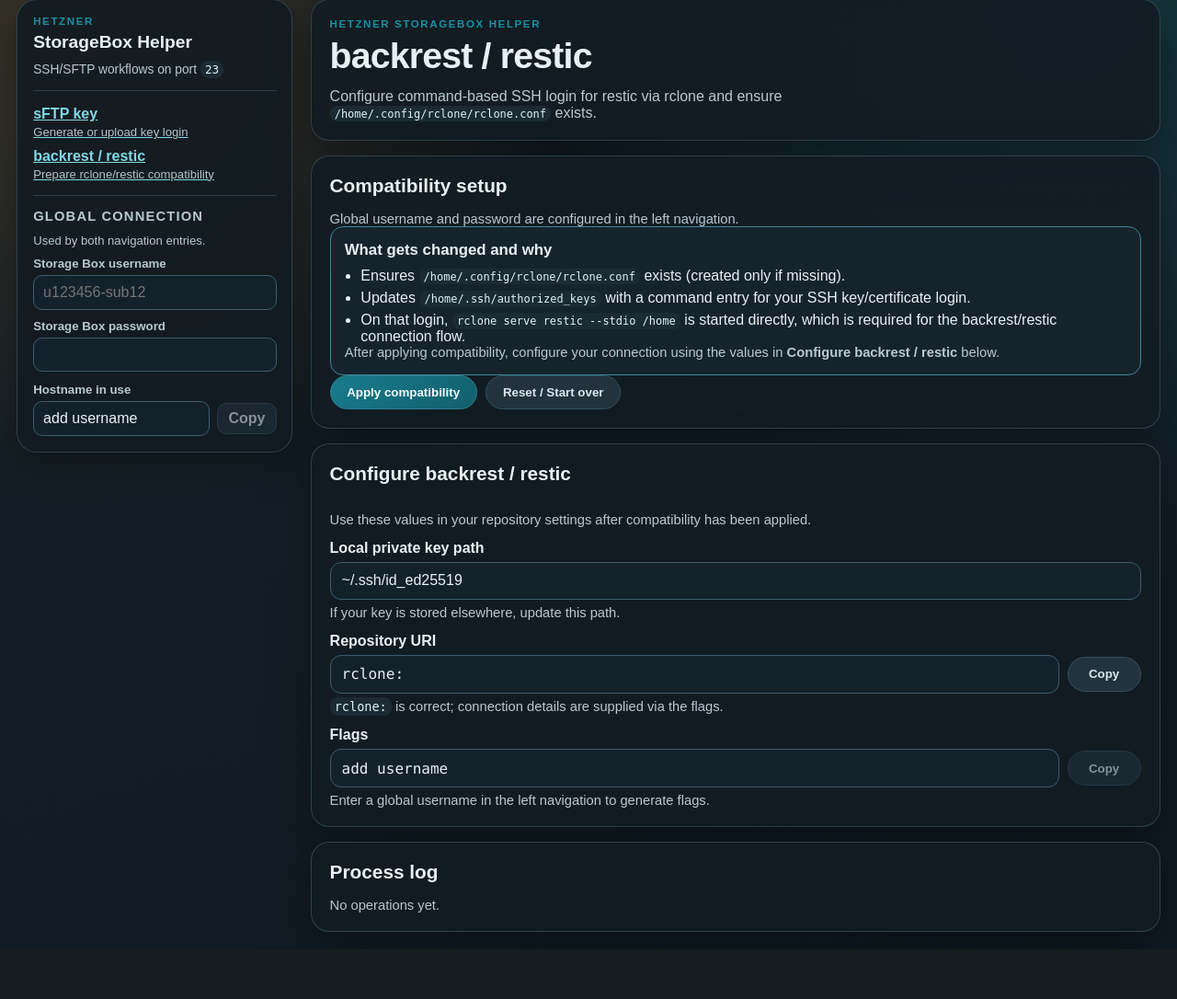
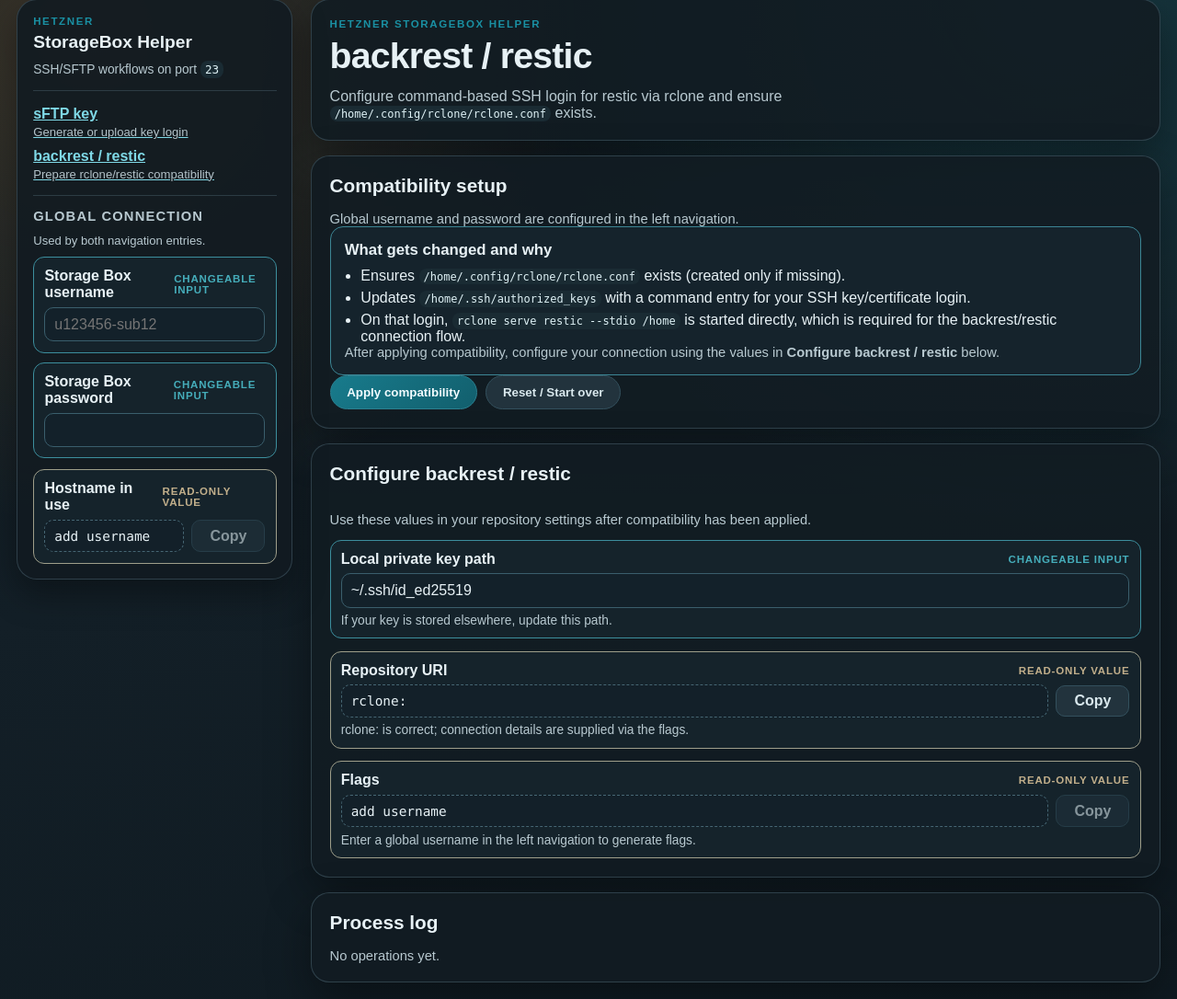
Before and after one commit to ruepp-jenkins/storagebox-privatekey, an ASP.NET Core app: page /backrest-restic in a window 1280 px wide. Shown: the part 19-1105 px from the top of the page at 92% size. Before the commit the page ends 1037 px from the top, so only its background shows below. Run offline with ASP.NET Core 8, Linux system fonts and the light colour scheme; style sheets or scripts are compiled from the project's sources.

Commit message:
try new input and text layouts

```diff
--- /dev/null
+++ b/StorageBoxKeyTool.Client/Components/EditableInputBox.razor
@@ -0,0 +1,51 @@
+<div class="value-box editable-box">
+    <div class="value-box-header">
+        <label for="@Id">@Label</label>
+        <span class="value-badge">Changeable input</span>
+    </div>
+
+    <input
+        id="@Id"
+        type="@Type"
+        class="value-input"
+        value="@Value"
+        @oninput="HandleInput"
+        autocomplete="@Autocomplete"
+        placeholder="@Placeholder" />
+
+    @if (!string.IsNullOrWhiteSpace(Hint))
+    {
+        <p class="value-hint">@Hint</p>
+    }
+</div>
+
+@code {
+    [Parameter]
+    public required string Id { get; set; }
+
+    [Parameter]
+    public required string Label { get; set; }
+
+    [Parameter]
+    public required string Value { get; set; }
+
+    [Parameter]
+    public EventCallback<string> ValueChanged { get; set; }
+
+    [Parameter]
+    public string Type { get; set; } = "text";
+
+    [Parameter]
+    public string? Placeholder { get; set; }
+
+    [Parameter]
+    public string? Autocomplete { get; set; }
+
+    [Parameter]
+    public string? Hint { get; set; }
+
+    private async Task HandleInput(ChangeEventArgs eventArgs)
+    {
+        await ValueChanged.InvokeAsync(eventArgs.Value?.ToString() ?? string.Empty);
+    }
+}
--- /dev/null
+++ b/StorageBoxKeyTool.Client/Components/EditableInputBox.razor.css
@@ -0,0 +1,57 @@
+.value-box {
+    display: grid;
+    gap: 0.4rem;
+    padding: 0.7rem;
+    border-radius: 12px;
+    border: 1px solid var(--field-border);
+    background: color-mix(in oklab, var(--surface-soft) 90%, #101820);
+}
+
+.editable-box {
+    border-color: color-mix(in oklab, var(--accent) 48%, var(--field-border));
+}
+
+.value-box-header {
+    display: flex;
+    justify-content: space-between;
+    align-items: center;
+    gap: 0.6rem;
+}
+
+.value-box-header label {
+    font-weight: 600;
+}
+
+.value-badge {
+    font-size: 0.72rem;
+    text-transform: uppercase;
+    letter-spacing: 0.07em;
+    color: color-mix(in oklab, var(--accent) 74%, white 8%);
+    font-weight: 700;
+}
+
+.value-input,
+.value-input:focus {
+    font: inherit;
+}
+
+.value-input {
+    width: 100%;
+    border: 1px solid var(--field-border);
+    border-radius: 10px;
+    background: var(--field-bg);
+    color: var(--text-main);
+    padding: 0.55rem 0.62rem;
+    box-sizing: border-box;
+}
+
+.value-input:focus {
+    outline: 2px solid var(--focus-ring);
+    border-color: var(--accent);
+}
+
+.value-hint {
+    margin: 0;
+    font-size: 0.86rem;
+    color: var(--text-soft);
+}
--- /dev/null
+++ b/StorageBoxKeyTool.Client/Components/ReadOnlyCopyBox.razor
@@ -0,0 +1,69 @@
+@inject IJSRuntime JsRuntime
+
+<div class="value-box readonly-box">
+    <div class="value-box-header">
+        <span class="value-label">@Label</span>
+        <span class="value-badge">Read-only value</span>
+    </div>
+
+    <div class="value-row">
+        <div class="value-display @(Monospace ? "mono" : string.Empty)" title="@DisplayValue">@DisplayValue</div>
+        <button type="button" class="copy-btn" @onclick="CopyAsync" disabled="@(!CanCopyValue)">Copy</button>
+    </div>
+
+    @if (!string.IsNullOrWhiteSpace(Hint))
+    {
+        <p class="value-hint">@Hint</p>
+    }
+
+    @if (!string.IsNullOrWhiteSpace(_feedback))
+    {
+        <p class="value-feedback">@_feedback</p>
+    }
+</div>
+
+@code {
+    private string? _feedback;
+
+    [Parameter]
+    public required string Label { get; set; }
+
+    [Parameter]
+    public string Value { get; set; } = string.Empty;
+
+    [Parameter]
+    public bool CanCopy { get; set; } = true;
+
+    [Parameter]
+    public string EmptyDisplay { get; set; } = "not available";
+
+    [Parameter]
+    public bool Monospace { get; set; } = true;
+
+    [Parameter]
+    public string? Hint { get; set; }
+
+    private string DisplayValue => string.IsNullOrWhiteSpace(Value)
+        ? EmptyDisplay
+        : Value;
+
+    private bool CanCopyValue => CanCopy && !string.IsNullOrWhiteSpace(Value);
+
+    private async Task CopyAsync()
+    {
+        if (!CanCopyValue)
+        {
+            return;
+        }
+
+        try
+        {
+            await JsRuntime.InvokeVoidAsync("storageBoxKeyTool.copyText", Value);
+            _feedback = "Copied.";
+        }
+        catch (JSException)
+        {
+            _feedback = "Copy failed in this browser context. Please copy manually.";
+        }
+    }
+}
--- /dev/null
+++ b/StorageBoxKeyTool.Client/Components/ReadOnlyCopyBox.razor.css
@@ -0,0 +1,95 @@
+.value-box {
+    display: grid;
+    gap: 0.4rem;
+    padding: 0.7rem;
+    border-radius: 12px;
+    border: 1px solid var(--field-border);
+    background: color-mix(in oklab, var(--surface-soft) 90%, #101820);
+}
+
+.readonly-box {
+    border-color: color-mix(in oklab, var(--warning) 54%, var(--field-border));
+}
+
+.value-box-header {
+    display: flex;
+    justify-content: space-between;
+    align-items: center;
+    gap: 0.6rem;
+}
+
+.value-label {
+    font-weight: 600;
+}
+
+.value-badge {
+    font-size: 0.72rem;
+    text-transform: uppercase;
+    letter-spacing: 0.07em;
+    color: color-mix(in oklab, var(--warning) 68%, white 8%);
+    font-weight: 700;
+}
+
+.value-row {
+    display: grid;
+    grid-template-columns: minmax(0, 1fr) auto;
+    gap: 0.5rem;
+    align-items: center;
+}
+
+.value-display {
+    width: 100%;
+    border: 1px dashed color-mix(in oklab, var(--field-border) 88%, white 8%);
+    border-radius: 10px;
+    background: color-mix(in oklab, var(--field-bg) 92%, #111820);
+    color: var(--text-main);
+    padding: 0.55rem 0.62rem;
+    box-sizing: border-box;
+    white-space: pre-wrap;
+    overflow-wrap: anywhere;
+    user-select: all;
+}
+
+.value-display.mono {
+    font-family: ui-monospace, SFMono-Regular, Menlo, Consolas, "Liberation Mono", monospace;
+    font-size: 0.9rem;
+}
+
+.copy-btn {
+    border: 1px solid #33505d;
+    border-radius: 10px;
+    background: #22333d;
+    color: #d9e8ed;
+    padding: 0.45rem 0.7rem;
+    font: inherit;
+    font-weight: 600;
+    cursor: pointer;
+    min-width: 5rem;
+}
+
+.copy-btn:hover:enabled {
+    background: #2a3e48;
+}
+
+.copy-btn:disabled {
+    opacity: 0.58;
+    cursor: not-allowed;
+}
+
+.value-hint {
+    margin: 0;
+    font-size: 0.86rem;
+    color: var(--text-soft);
+}
+
+.value-feedback {
+    margin: 0;
+    color: var(--success);
+    font-size: 0.86rem;
+}
+
+@media (max-width: 860px) {
+    .value-row {
+        grid-template-columns: 1fr;
+    }
+}
--- a/StorageBoxKeyTool.Client/Layout/MainLayout.razor
+++ b/StorageBoxKeyTool.Client/Layout/MainLayout.razor
@@ -4,7 +4,6 @@
 @inject StorageBoxConnectionState ConnectionState
 @inject StorageBoxApiClient ApiClient
 @inject NavigationManager Navigation
-@inject IJSRuntime JsRuntime
 
 @if (_showNonLocalHostWarning)
 {
@@ -41,39 +40,24 @@
             <h2>Global connection</h2>
             <p class="connection-copy">Used by both navigation entries.</p>
 
-            <div class="connection-field">
-                <label for="globalUsername">Storage Box username</label>
-                <input
-                    id="globalUsername"
-                    type="text"
-                    class="nav-input"
-                    value="@ConnectionState.Username"
-                    @oninput="HandleUsernameInput"
-                    autocomplete="username"
-                    placeholder="u123456-sub12" />
-            </div>
+            <EditableInputBox
+                Id="globalUsername"
+                Label="Storage Box username"
+                Value="@ConnectionState.Username"
+                ValueChanged="HandleUsernameChanged"
+                Placeholder="u123456-sub12"
+                Autocomplete="username" />
 
-            <div class="connection-field">
-                <label for="globalPassword">Storage Box password</label>
-                <input
-                    id="globalPassword"
-                    type="password"
-                    class="nav-input"
-                    value="@ConnectionState.Password"
-                    @oninput="HandlePasswordInput"
-                    autocomplete="current-password" />
-            </div>
+            <EditableInputBox
+                Id="globalPassword"
+                Label="Storage Box password"
+                Value="@ConnectionState.Password"
+                ValueChanged="HandlePasswordChanged"
+                Type="password"
+                Autocomplete="current-password" />
 
             <div class="connection-host">
-                <span>Hostname in use</span>
-                <div class="host-copy-row">
-                    <input class="nav-input mono-input" value="@HostDisplay" readonly onclick="this.select()" />
-                    <button type="button" class="copy-host-btn" @onclick="CopyHostAsync" disabled="@(!CanCopyHost)">Copy</button>
-                </div>
-                @if (!string.IsNullOrWhiteSpace(_hostCopyFeedback))
-                {
-                    <p class="connection-copy-feedback">@_hostCopyFeedback</p>
-                }
+                <ReadOnlyCopyBox Label="Hostname in use" Value="@DerivedHost" EmptyDisplay="add username" CanCopy="@CanCopyHost" />
             </div>
         </section>
     </aside>
@@ -86,7 +70,6 @@
 @code {
     private bool _showNonLocalHostWarning;
     private string _currentHost = string.Empty;
-    private string? _hostCopyFeedback;
 
     protected override async Task OnInitializedAsync()
     {
@@ -165,33 +148,16 @@
         return false;
     }
 
-    private void HandleUsernameInput(ChangeEventArgs eventArgs)
+    private Task HandleUsernameChanged(string value)
     {
-        ConnectionState.Username = eventArgs.Value?.ToString() ?? string.Empty;
-        _hostCopyFeedback = null;
+        ConnectionState.Username = value;
+        return Task.CompletedTask;
     }
 
-    private void HandlePasswordInput(ChangeEventArgs eventArgs)
+    private Task HandlePasswordChanged(string value)
     {
-        ConnectionState.Password = eventArgs.Value?.ToString() ?? string.Empty;
-    }
-
-    private async Task CopyHostAsync()
-    {
-        if (!CanCopyHost)
-        {
-            return;
-        }
-
-        try
-        {
-            await JsRuntime.InvokeVoidAsync("storageBoxKeyTool.copyText", DerivedHost);
-            _hostCopyFeedback = "Hostname copied.";
-        }
-        catch (JSException)
-        {
-            _hostCopyFeedback = "Copy failed in this browser context. Please copy manually.";
-        }
+        ConnectionState.Password = value;
+        return Task.CompletedTask;
     }
 
     private string DerivedHost
@@ -207,9 +173,5 @@
         }
     }
 
-    private string HostDisplay => string.IsNullOrWhiteSpace(DerivedHost)
-        ? "add username"
-        : DerivedHost;
-
     private bool CanCopyHost => !string.IsNullOrWhiteSpace(DerivedHost);
 }
--- a/StorageBoxKeyTool.Client/Layout/MainLayout.razor.css
+++ b/StorageBoxKeyTool.Client/Layout/MainLayout.razor.css
@@ -143,83 +143,10 @@
     font-size: 0.82rem;
 }
 
-.connection-field {
-    display: grid;
-    gap: 0.3rem;
-}
-
-.connection-field label {
-    font-size: 0.83rem;
-    color: var(--text-soft);
-    font-weight: 600;
-}
-
 .connection-host {
     display: grid;
     gap: 0.3rem;
     margin-top: 0.1rem;
-}
-
-.connection-host span {
-    font-size: 0.83rem;
-    color: var(--text-soft);
-    font-weight: 600;
-}
-
-.host-copy-row {
-    display: grid;
-    grid-template-columns: minmax(0, 1fr) auto;
-    gap: 0.5rem;
-    align-items: center;
-}
-
-.mono-input {
-    font-family: ui-monospace, SFMono-Regular, Menlo, Consolas, "Liberation Mono", monospace;
-}
-
-.copy-host-btn {
-    border: 1px solid #33505d;
-    border-radius: 10px;
-    background: #22333d;
-    color: #d9e8ed;
-    padding: 0.45rem 0.7rem;
-    font: inherit;
-    font-weight: 600;
-    cursor: pointer;
-}
-
-.copy-host-btn:hover:enabled {
-    background: #2a3e48;
-}
-
-.copy-host-btn:disabled {
-    opacity: 0.58;
-    cursor: not-allowed;
-}
-
-.connection-copy-feedback {
-    margin: 0;
-    color: var(--success);
-    font-size: 0.82rem;
-}
-
-.nav-input,
-.nav-input:focus {
-    font: inherit;
-}
-
-.nav-input {
-    width: 100%;
-    border: 1px solid var(--field-border);
-    border-radius: 10px;
-    background: var(--field-bg);
-    color: var(--text-main);
-    padding: 0.55rem 0.62rem;
-}
-
-.nav-input:focus {
-    outline: 2px solid var(--focus-ring);
-    border-color: var(--accent);
 }
 
 @media (max-width: 1000px) {
@@ -244,8 +171,4 @@
     .nav-copy {
         display: none;
     }
-
-    .host-copy-row {
-        grid-template-columns: 1fr;
-    }
 }
--- a/StorageBoxKeyTool.Client/Pages/BackrestRestic.razor
+++ b/StorageBoxKeyTool.Client/Pages/BackrestRestic.razor
@@ -2,7 +2,6 @@
 @using System.Text.RegularExpressions
 @inject StorageBoxApiClient ApiClient
 @inject StorageBoxConnectionState ConnectionState
-@inject IJSRuntime JsRuntime
 @implements IDisposable
 
 <PageTitle>Hetzner StorageBox Helper - backrest / restic</PageTitle>
@@ -48,47 +47,25 @@
         <h2>Configure backrest / restic</h2>
         <p class="field-hint">Use these values in your repository settings after compatibility has been applied.</p>
 
-        <div class="value-group">
-            <label for="privateKeyPath">Local private key path</label>
-            <input
-                id="privateKeyPath"
-                type="text"
-                class="field-input"
-                value="@PrivateKeyPath"
-                @oninput="HandlePrivateKeyPathInput"
-                placeholder="~/.ssh/id_ed25519" />
-            <p class="field-hint">If your key is stored elsewhere, update this path.</p>
-        </div>
+        <EditableInputBox
+            Id="privateKeyPath"
+            Label="Local private key path"
+            Value="@PrivateKeyPath"
+            ValueChanged="HandlePrivateKeyPathChanged"
+            Placeholder="~/.ssh/id_ed25519"
+            Hint="If your key is stored elsewhere, update this path." />
 
-        <div class="value-group">
-            <label for="repositoryUri">Repository URI</label>
-            <div class="copy-row">
-                <input id="repositoryUri" class="field-input mono-input" value="@RepositoryUri" readonly onclick="this.select()" />
-                <button type="button" class="btn btn-secondary copy-btn" @onclick="CopyRepositoryUriAsync">Copy</button>
-            </div>
-            <p class="field-hint"><code>rclone:</code> is correct; connection details are supplied via the flags.</p>
-        </div>
+        <ReadOnlyCopyBox
+            Label="Repository URI"
+            Value="@RepositoryUri"
+            Hint="rclone: is correct; connection details are supplied via the flags." />
 
-        <div class="value-group">
-            <label for="resticFlags">Flags</label>
-            <div class="copy-row">
-                <input id="resticFlags" class="field-input mono-input" value="@ResticFlagsDisplay" readonly onclick="this.select()" />
-                <button type="button" class="btn btn-secondary copy-btn" @onclick="CopyResticFlagsAsync" disabled="@(!CanCopyResticFlags)">Copy</button>
-            </div>
-            @if (!CanCopyResticFlags)
-            {
-                <p class="field-hint">Enter a global username in the left navigation to generate flags.</p>
-            }
-            else
-            {
-                <p class="field-hint">Root in use: <code>@DefaultRootDirectory</code>.</p>
-            }
-        </div>
-
-        @if (!string.IsNullOrWhiteSpace(CopyFeedback))
-        {
-            <p class="copy-feedback">@CopyFeedback</p>
-        }
+        <ReadOnlyCopyBox
+            Label="Flags"
+            Value="@ResticFlags"
+            EmptyDisplay="add username"
+            CanCopy="@CanCopyResticFlags"
+            Hint="@ResticFlagsHint" />
     </section>
 
     @if (!string.IsNullOrWhiteSpace(ErrorMessage))
@@ -154,8 +131,6 @@
 
     private string? SuccessMessage { get; set; }
 
-    private string? CopyFeedback { get; set; }
-
     private string PrivateKeyPath { get; set; } = "~/.ssh/id_ed25519";
 
     private const string RepositoryUri = "rclone:";
@@ -194,11 +169,11 @@
         ? string.Empty
         : $"-o rclone.program=\"ssh -p 23 {DerivedLogin}@{DerivedHost} -i {EffectivePrivateKeyPath}\"";
 
-    private string ResticFlagsDisplay => CanCopyResticFlags
-        ? ResticFlags
-        : "add username";
+    private bool CanCopyResticFlags => !string.IsNullOrWhiteSpace(ResticFlags);
 
-    private bool CanCopyResticFlags => !string.IsNullOrWhiteSpace(ResticFlags);
+    private string ResticFlagsHint => CanCopyResticFlags
+        ? $"Root in use: {DefaultRootDirectory}."
+        : "Enter a global username in the left navigation to generate flags.";
 
     private string EffectivePrivateKeyPath => string.IsNullOrWhiteSpace(PrivateKeyPath)
         ? "~/.ssh/id_ed25519"
@@ -236,7 +211,6 @@
         IsBusy = true;
         ErrorMessage = null;
         SuccessMessage = null;
-        CopyFeedback = null;
         NeedsSftpSetup = false;
         Logs.Clear();
 
@@ -345,37 +319,10 @@
         _ = InvokeAsync(StateHasChanged);
     }
 
-    private void HandlePrivateKeyPathInput(ChangeEventArgs eventArgs)
+    private Task HandlePrivateKeyPathChanged(string value)
     {
-        PrivateKeyPath = eventArgs.Value?.ToString() ?? string.Empty;
-    }
-
-    private async Task CopyRepositoryUriAsync()
-    {
-        await CopyTextAsync(RepositoryUri, "Repository URI copied.");
-    }
-
-    private async Task CopyResticFlagsAsync()
-    {
-        if (!CanCopyResticFlags)
-        {
-            return;
-        }
-
-        await CopyTextAsync(ResticFlags, "Flags copied.");
-    }
-
-    private async Task CopyTextAsync(string value, string successMessage)
-    {
-        try
-        {
-            await JsRuntime.InvokeVoidAsync("storageBoxKeyTool.copyText", value);
-            CopyFeedback = successMessage;
-        }
-        catch (JSException)
-        {
-            CopyFeedback = "Copy failed in this browser context. Please copy manually.";
-        }
+        PrivateKeyPath = value;
+        return Task.CompletedTask;
     }
 
     public void Dispose()
@@ -389,7 +336,6 @@
         NeedsSftpSetup = false;
         ErrorMessage = null;
         SuccessMessage = null;
-        CopyFeedback = null;
         PrivateKeyPath = "~/.ssh/id_ed25519";
         Logs.Clear();
 
--- a/StorageBoxKeyTool.Client/Pages/BackrestRestic.razor.css
+++ b/StorageBoxKeyTool.Client/Pages/BackrestRestic.razor.css
@@ -148,32 +148,6 @@
     gap: 0.85rem;
 }
 
-.value-group {
-    display: grid;
-    gap: 0.4rem;
-}
-
-.copy-row {
-    display: grid;
-    grid-template-columns: minmax(0, 1fr) auto;
-    gap: 0.55rem;
-    align-items: center;
-}
-
-.mono-input {
-    font-family: ui-monospace, SFMono-Regular, Menlo, Consolas, "Liberation Mono", monospace;
-}
-
-.copy-btn {
-    min-width: 5rem;
-}
-
-.copy-feedback {
-    margin: 0;
-    color: var(--success);
-    font-size: 0.9rem;
-}
-
 .actions {
     display: flex;
     flex-wrap: wrap;
@@ -294,8 +268,4 @@
     .form-grid {
         grid-template-columns: 1fr;
     }
-
-    .copy-row {
-        grid-template-columns: 1fr;
-    }
 }
--- a/StorageBoxKeyTool.Client/_Imports.razor
+++ b/StorageBoxKeyTool.Client/_Imports.razor
@@ -7,6 +7,7 @@
 @using Microsoft.AspNetCore.Components.WebAssembly.Http
 @using Microsoft.JSInterop
 @using StorageBoxKeyTool.Client
+@using StorageBoxKeyTool.Client.Components
 @using StorageBoxKeyTool.Client.Layout
 @using StorageBoxKeyTool.Client.Models
 @using StorageBoxKeyTool.Client.Services
```
